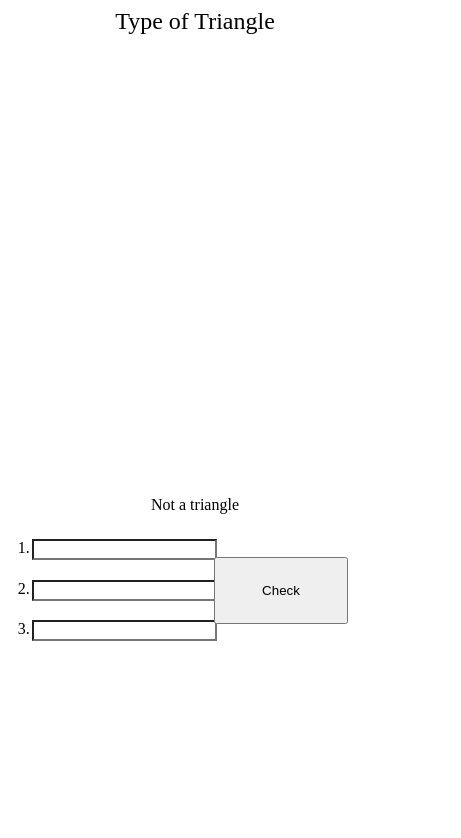
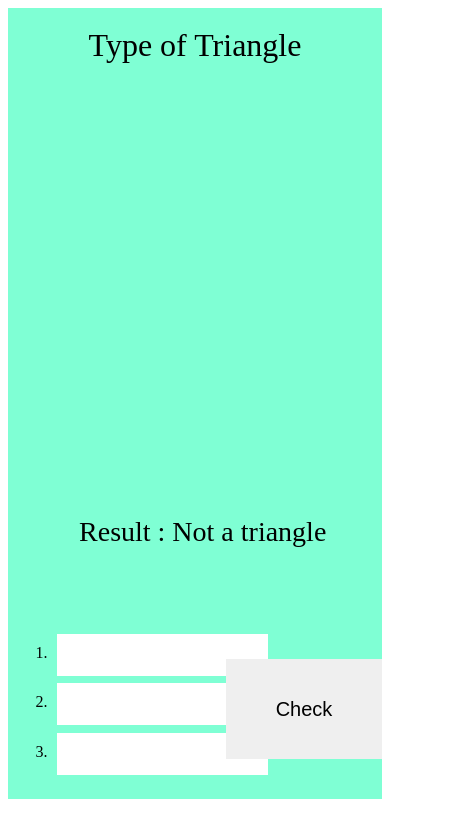
Before and after one commit to gcill/HolyTriangleApp, a plain HTML site: page public/index.html in a window 390 px wide. Both pictures are taken after a click on the button "Check". Shown: the whole page, 461 px wide, since content can reach past the window. Drawn offline with Linux system fonts and the light colour scheme.

Commit message:
update box color

```diff
--- a/public/index.html
+++ b/public/index.html
@@ -8,14 +8,16 @@
         <script src="trianglepic.js"></script>
     </head>
     <body>
+        <div class="box">
         <div class="appName">Type of Triangle</div>
         <div class ="container">
 
-            <div class="canvasContainer">
-                <canvas id="myCanvas"></canvas>
-            </div>
+                <div class="canvasContainer">
+                    <canvas id="myCanvas"></canvas>
+                    <p class = "output" id = "output">Result :</p>
+                </div>
 
-            <p class = "output" id = "output"></p>
+
 
             <div class="inputBox">
                 <div class = "inputContainer">
@@ -38,5 +40,6 @@
             </div>
 
         </div>
+    </div>
     </body>
 </html>
--- a/public/triangle.css
+++ b/public/triangle.css
@@ -1,64 +1,129 @@
+.box{
+    background-color: aquamarine;
+    margin-top: 120px;
+    margin-left: 10%;
+    margin-right: 10%;
+}
 #myCanvas{
-    width: 50vw;
-    height: 30vh;
+    width: 500px;
+    height: 500px;
+    margin-left: 20%;
+    margin-right: 10px;
 }
 
 .canvasContainer{
-    width: 100%;
-    text-align: center;
+    width: 70%;
     margin-top: 5%;
+    margin-left: 10%;
 }
 
 .appName{
     text-align: center;
-    font-size: 1.5rem;
+    font-size: 2rem;
     width: 100%;
+    padding-top: 5%;
 }
 
 .container{
     display: flex;
-    flex-direction: column;
+    flex-direction: row;
     justify-content: center;
+
+
 }
 
 .inputContainer{
     display: flex;
     flex-direction: column;
+
 }
 
 .inputBox{
+    margin-top: 10%;
+    margin-left: 20%;
     display: flex;
     flex-direction: column;
+
 }
 
 .inputField{
     display: flex;
-    margin: 5%;
+    margin: 2%;
 }
 
 input[type=number]
 {
   -webkit-appearance: none;
   margin: 0;
+  border: 0;
+  height: 40px;
+  width: 350px;
+  font-size: 2em;
 }
+#checkButton{
+    margin-top: 10px;
+    height: 50px;
+    width: 400px;
+    border: 0;
+    font-size: 20px;
+}
+#checkButton:active{
+    margin-top: 10px;
+    height: 50px;
+    width: 400px;
+    border: 0;
+    font-size: 20px;
+    background-color: greenyellow;
+}
+.sideText{
+    font-size: 2em;
+    margin-right: 20px;
 
-.sideText{
-    font-size: 1em;
-    margin-right: 2px;
 }
 
 .output{
-    text-align: center;
+    width: 100%;
+    margin: 10%;
+    margin-left: 20%;
+    margin-top: 0;
+    padding: 2%;
+    font-size: 1.75rem;
+}
+.buttonContainer{
+    display: flex;
+  /*  justify-content: center;
+    align-items: center; */
+    margin-left: 10px;
+    width: 40vw;
+
 }
 
 /* for mobile version */
 @media screen and (max-width: 600px) {
+    .box{
+        background-color: aquamarine;
+      margin: 0;
+    }
+    input[type=number]
+    {
+      -webkit-appearance: none;
+      margin: 0;
+      border: 0;
+      height: 40px;
+
+      font-size: 1em;
+    }
 
     #myCanvas{
+        margin: 0;
         width: 80vw;
         height: 50vh;
     }
 
+    .canvasContainer{
+        width: 100%;
+        margin-top: 5%;
+    }
     .container{
         flex-direction: column;
     }
@@ -67,8 +132,14 @@ input[type=number]
         height: 5em;
         width: 10em;
     }
-
+    #checkButton:active{
+        height: 5em;
+        width: 10em;
+        background-color: greenyellow;
+    }
     .inputBox{
+        margin-left: 5%;
+        margin-bottom: 20px;
         flex-direction: row;
     }
 
@@ -88,4 +159,15 @@ input[type=number]
         align-items: center;
         width: 40vw;
     }
+    .output{
+        margin-left: 7%;
+
+    }
+    .sideText{
+        font-size: 1em;
+        margin:5px;
+        margin-right: 10px;
+        padding-top: 5px;
+
+    }
 }
--- a/public/trianglepic.js
+++ b/public/trianglepic.js
@@ -1,6 +1,7 @@
 var type
-var a,b,c;
+var a,b,c,x,y,z,w;
 function checktriangle(){
+
 
     InA = document.getElementById("InA").value
     InB = document.getElementById("InB").value
@@ -11,41 +12,62 @@ function checktriangle(){
     b = parseFloat(InB)
     c = parseFloat(InC)
 
+
     console.log(a)
     console.log(b)
     console.log(c)
 
     if(a == null||b == null|| c== null){
         alert("Values shouldn't be 0 or Null")
-        output.innerHTML = "Missing Input"
+        output.innerHTML = "Result : Missing Input"
     }
     else if(a<0||b<0||c<0){
-        output.innerHTML = "Wrong Input"
+        output.innerHTML = "Result : Wrong Input"
     }
     else if(a+b>c && a+c>b && b+c>a){
 
         if(a==b && b==c && a==c){
-            output.innerHTML = "Equilateral triangle"
+            output.innerHTML = "Result : Equilateral triangle"
             type = 1
         }
         else if((a*a+b*b)==(c*c)||((a*a+c*c)==(b*b))||(b*b+c*c)==(a*a)){
-            output.innerHTML = "Right triangle"
+            output.innerHTML = "Result : Right triangle"
             type = 2
         }
         else if(a==b||b==c||a==c){
-            output.innerHTML = "Isosceles triangle"
+            output.innerHTML = "Result : Isosceles triangle"
             type = 3
         }
         else {
-            output.innerHTML = "Scalene triangle"
-            type = 4
+
+            w = (Math.pow(b,2)+Math.pow(c,2)-Math.pow(a,2))/(2*b*c)
+            x = Math.acos((Math.pow(b,2)+Math.pow(c,2)-Math.pow(a,2))/(2*b*c))*180/Math.PI
+            y = Math.acos((Math.pow(a,2)+Math.pow(c,2)-Math.pow(b,2))/(2*a*c))*180/Math.PI
+            z = Math.acos((Math.pow(a,2)+Math.pow(b,2)-Math.pow(c,2))/(2*a*b))*180/Math.PI
+            console.log(w)
+            console.log(x)
+            console.log(y)
+            console.log(z)
+                if(x<=90&&y<=90&&z<=90)
+                {
+                    output.innerHTML = "Result : Acute Scalene triangle "
+                    type = 4
+                }
+                else if(x>90||y>90||z>90){
+                    output.innerHTML = "Result : Obtuse Scalene triangle "
+                    type = 5
+
+                }
+
         }
         drawTriangle(type)
         //drawTriangleFromSide();
     }
     else{
         alert("Values shouldn't be 0 or Null")
-        output.innerHTML = "Not a triangle"
+        output.innerHTML = "Result : Not a triangle"
+        type = 6
+        drawTriangle(type)
     }
 }
 
@@ -55,7 +77,7 @@ function drawTriangle(type){
     var context = canvasElement.getContext("2d");
     var width = canvasElement.width
     var height = canvasElement.height;
-
+    context.clearRect(0,0,width,height);
     switch(type){
         case 1:
             // the Equilateral
@@ -75,8 +97,8 @@ function drawTriangle(type){
             // the Right
             context.beginPath();
             context.moveTo(100/500*width, 100/500*height);
-            context.lineTo(100/500*width, 300/500*height);
-            context.lineTo(300/500*width, 300/500*height);
+            context.lineTo(100/500*width, 350/500*height);
+            context.lineTo(350/500*width, 350/500*height);
             context.closePath();
 
             // the outline
@@ -89,9 +111,9 @@ function drawTriangle(type){
         case 3:
             // the Isosceles
             context.beginPath();
-            context.moveTo(100/500*width, 100/500*height);
-            context.lineTo(100/500*width, 300/500*height);
-            context.lineTo(300/500*width, 300/500*height);
+            context.moveTo(250/500*width, 150/500*height);
+            context.lineTo(350/500*width, 400/500*height);
+            context.lineTo(150/500*width, 400/500*height);
             context.closePath();
 
             // the outline
@@ -103,9 +125,22 @@ function drawTriangle(type){
         case 4:
             // the Scalene
             context.beginPath();
+            context.moveTo(250/500*width, 100/500*height);
+            context.lineTo(400/500*width, 400/500*height);
+            context.lineTo(150/500*width, 400/500*height);
+            context.closePath();
+
+            // the outline
+            context.lineWidth = 10;
+            context.strokeStyle = '#666666';
+            context.stroke();
+            break;
+        case 5:
+            // the Scalene
+            context.beginPath();
             context.moveTo(100/500*width, 100/500*height);
-            context.lineTo(100/500*width, 300/500*height);
-            context.lineTo(300/500*width, 300/500*height);
+            context.lineTo(400/500*width, 350/500*height);
+            context.lineTo(200/500*width, 350/500*height);
             context.closePath();
 
             // the outline
```
